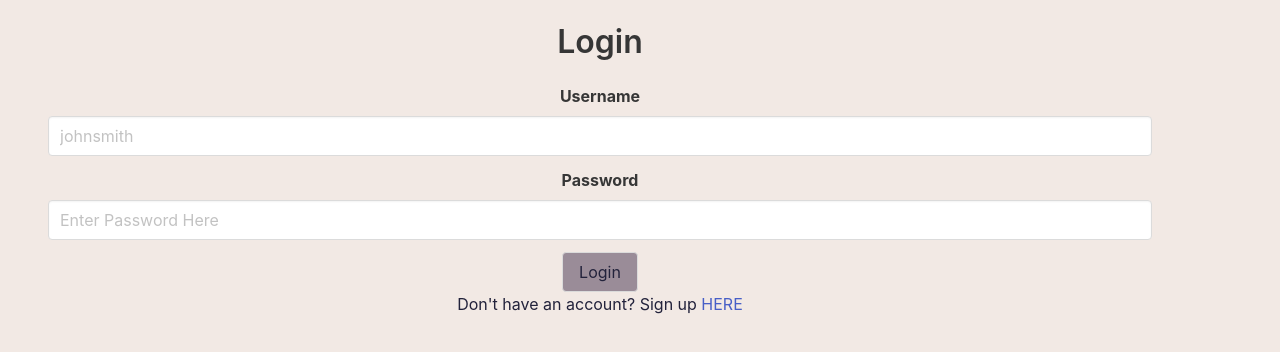
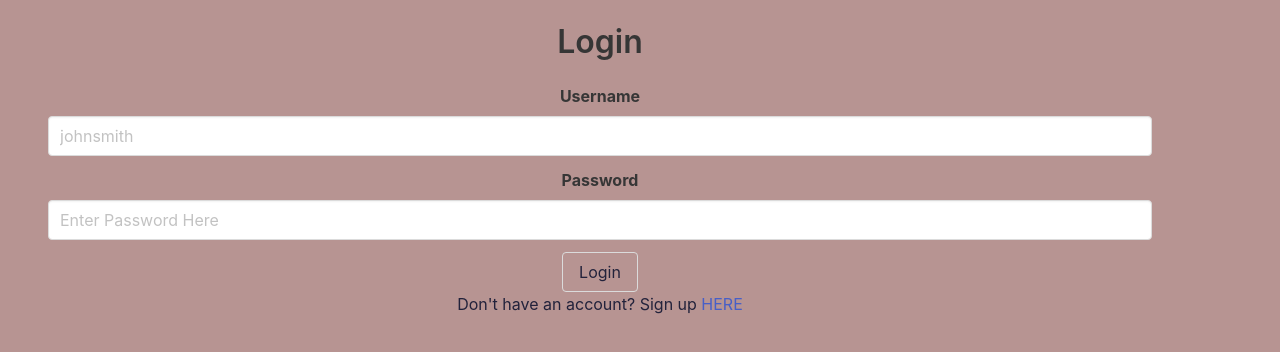
Before and after one commit to amandakso/odin-blog-cms, a React (Create React App) app: page /login in a window 1280 px wide. Shown: the top 352 px of the page. Built offline with nearby package versions, Linux system fonts and the light colour scheme.

Commit message:
update color scheme

```diff
--- a/src/App.css
+++ b/src/App.css
@@ -3,9 +3,10 @@
 }
 
 :root {
-  --primary-color: #4a4e69;
-  --secondary-color: #9a8c98;
-  --tertiary-color: #f2e9e4;
+  --primary-color: #667761;
+  --secondary-color: #545e56;
+  --tertiary-color: #b79492;
+  --white-color: #eae1df;
   --black-color: #22223b;
 }
 
@@ -13,13 +14,13 @@ body {
   margin: 0px;
   padding: 0px;
   height: 100vh;
-  background-color: var(--tertiary-color, white);
+  background-color: var(--tertiary-color, brown);
   color: var(--black-color, black);
 }
 
 .button {
   color: var(--black-color, black);
-  background-color: var(--secondary-color, grey);
+  background-color: var(--tertiary-color, brown);
 }
 
 .App-header {
```
